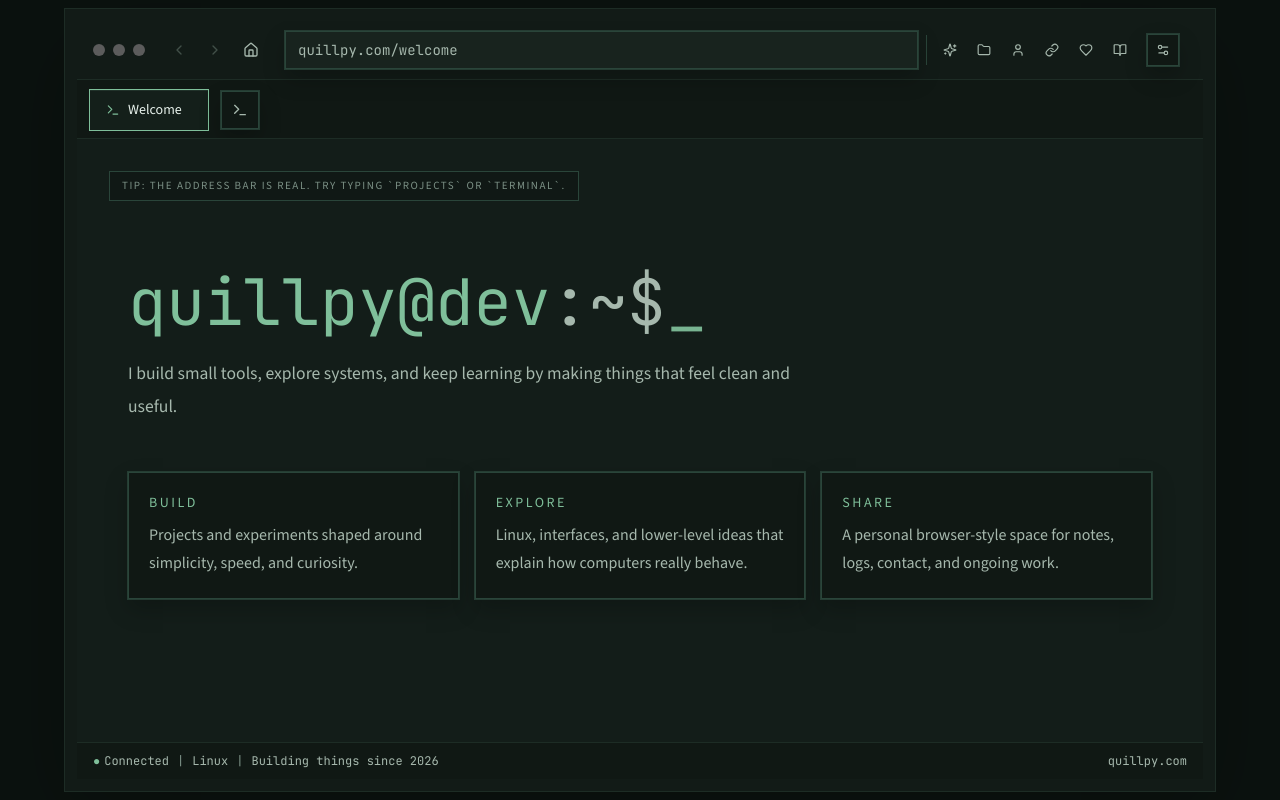
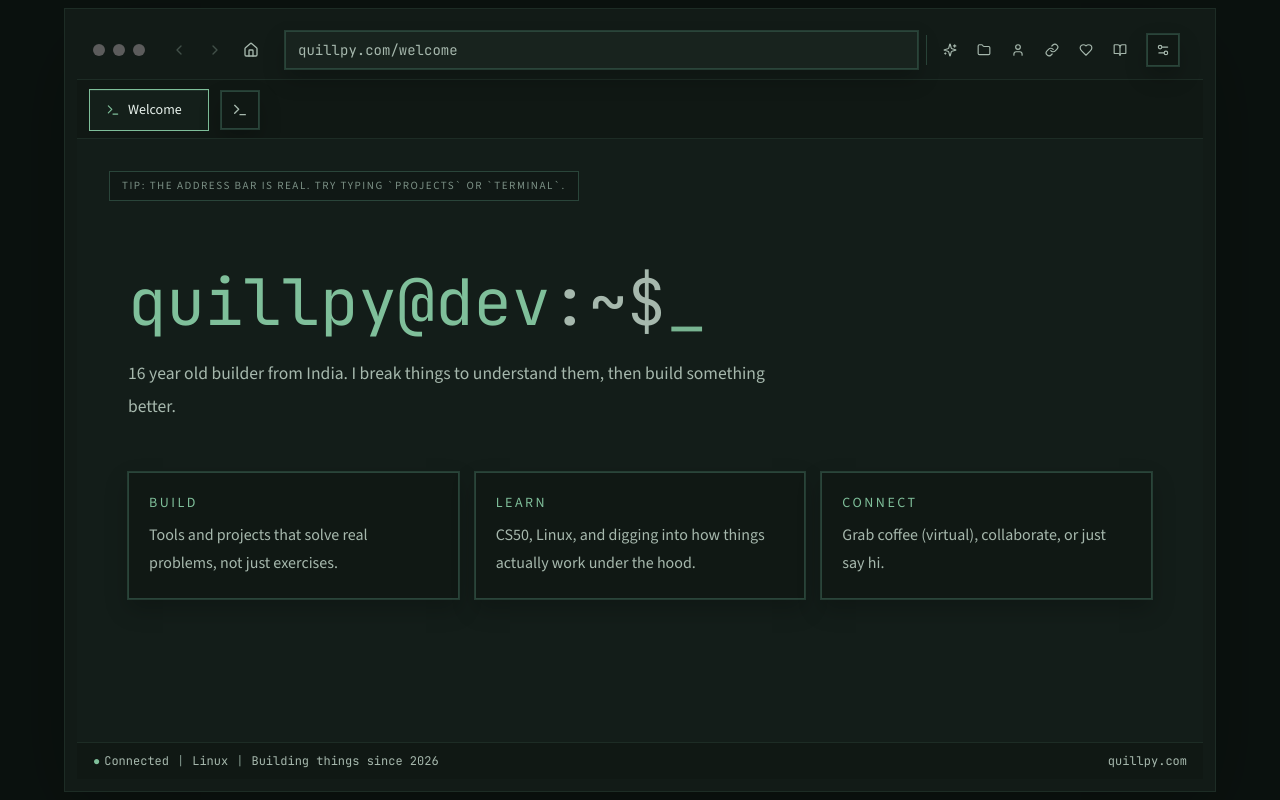
Before and after one commit to Quillpy/Quillpy, a React (Vite) app: page / in a window 1280 px wide. Built offline with nearby package versions, Linux system fonts and the light colour scheme.

Commit message:
Update welcome and about with stronger hook and skills

```diff
--- a/src/app/components/tabs/AboutTab.tsx
+++ b/src/app/components/tabs/AboutTab.tsx
@@ -7,6 +7,12 @@ const INTERESTS = [
   'tech that matters',
   'psychology and human behavior',
   'history and strategy',
+];
+
+const SKILLS = [
+  { category: 'Languages', items: ['Python', 'C', 'JavaScript', 'SQL', 'HTML/CSS'] },
+  { category: 'Tools', items: ['Linux', 'Git', 'VS Code', 'Vim', 'Docker'] },
+  { category: 'Concepts', items: ['CS50', 'Data Structures', 'Algorithms', 'Memory Management'] },
 ];
 
 const SYSTEM_SPECS = {
@@ -96,6 +102,32 @@ export function AboutTab() {
           ))}
         </div>
       </div>
+
+      <div className="mt-6 border px-5 py-5 ui-panel-soft" style={{ borderColor: 'var(--border)', backgroundColor: 'var(--surface-1)' }}>
+        <div className="mb-4 text-sm uppercase tracking-[0.18em]" style={{ color: 'var(--brand)' }}>
+          Skills & Tools
+        </div>
+        <div className="grid gap-4 sm:grid-cols-3">
+          {SKILLS.map((skill) => (
+            <div key={skill.category}>
+              <div className="mb-2 text-xs uppercase tracking-[0.15em]" style={{ color: 'var(--text-soft)' }}>
+                {skill.category}
+              </div>
+              <div className="flex flex-wrap gap-2">
+                {skill.items.map((item) => (
+                  <span
+                    key={item}
+                    className="border px-2.5 py-1.5 text-xs"
+                    style={{ borderColor: 'var(--border)', color: 'var(--text-muted)', backgroundColor: 'var(--surface-2)' }}
+                  >
+                    {item}
+                  </span>
+                ))}
+              </div>
+            </div>
+          ))}
+        </div>
+      </div>
     </div>
   );
 }
--- a/src/app/components/tabs/WelcomeTab.tsx
+++ b/src/app/components/tabs/WelcomeTab.tsx
@@ -43,22 +43,22 @@ export function WelcomeTab() {
             </span>
           </h1>
           <p className="max-w-2xl" style={{ color: 'var(--text-muted)', lineHeight: '1.9', fontSize: 'clamp(1rem, 2vw, 1.1rem)' }}>
-            I build small tools, explore systems, and keep learning by making things that feel clean and useful.
+            16 year old builder from India. I break things to understand them, then build something better.
           </p>
         </div>
 
         <div className="grid gap-4 md:grid-cols-3">
           <WelcomeCard
             title="Build"
-            text="Projects and experiments shaped around simplicity, speed, and curiosity."
+            text="Tools and projects that solve real problems, not just exercises."
           />
           <WelcomeCard
-            title="Explore"
-            text="Linux, interfaces, and lower-level ideas that explain how computers really behave."
+            title="Learn"
+            text="CS50, Linux, and digging into how things actually work under the hood."
           />
           <WelcomeCard
-            title="Share"
-            text="A personal browser-style space for notes, logs, contact, and ongoing work."
+            title="Connect"
+            text="Grab coffee (virtual), collaborate, or just say hi."
           />
         </div>
       </motion.div>
```
